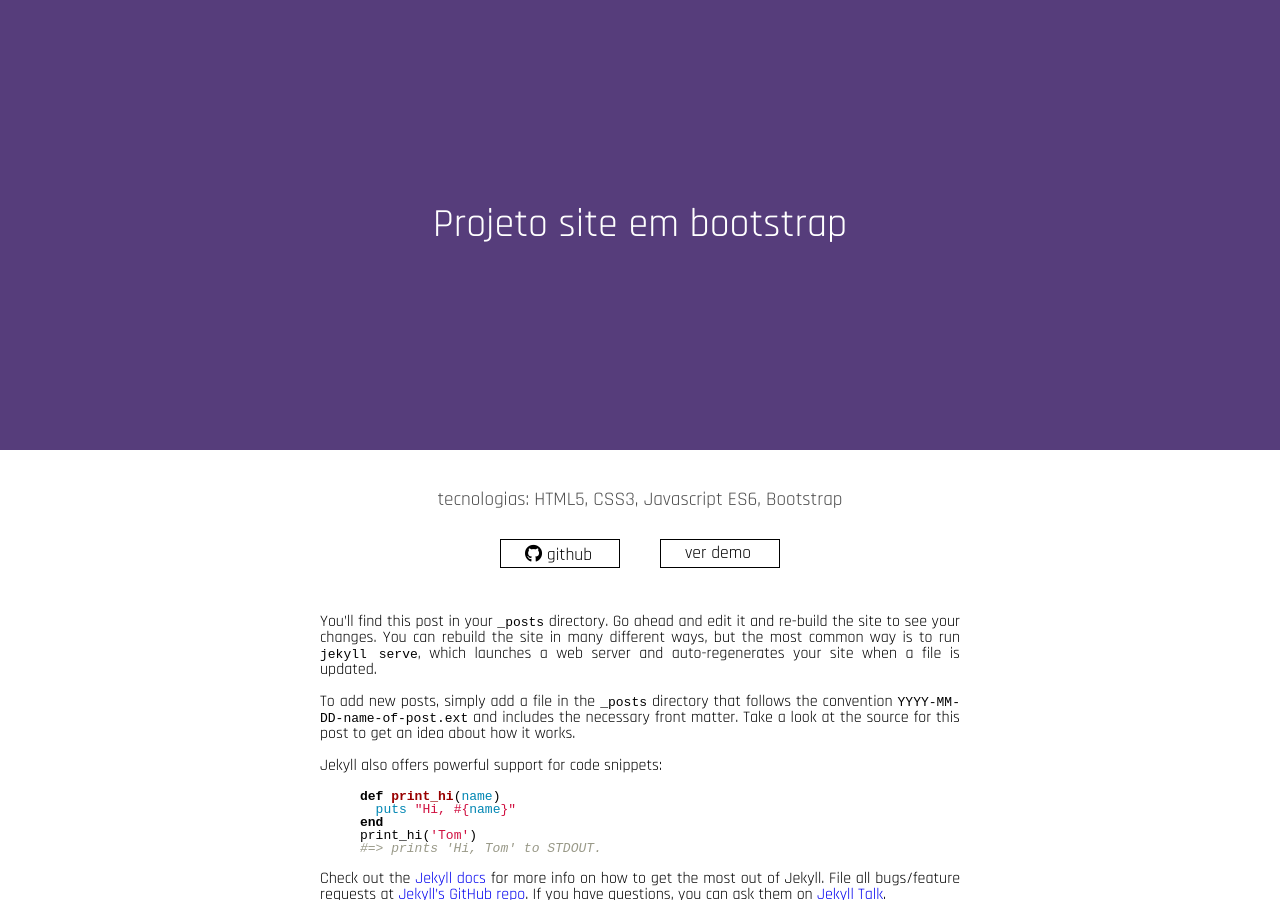
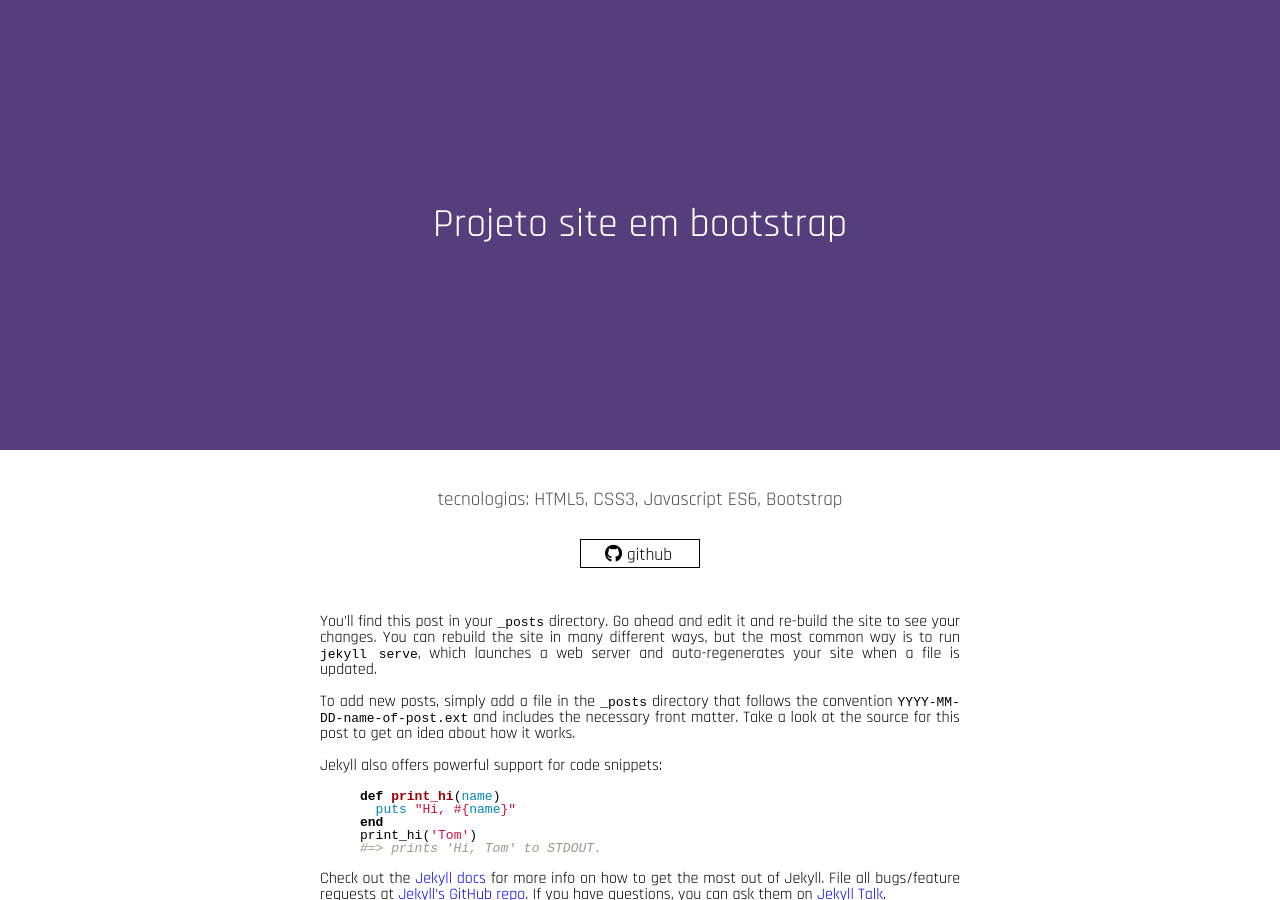
Before and after one commit to felipegs07/monochrome-theme, a Jekyll site: the page built from _posts/2018-08-20-welcome-to-jekyll.markdown, in a window 1280 px wide and 900 px high. Built offline with Jekyll 4.4.1, drawn with Linux system fonts in a browser that asks for light colours; nearby versions of some CDN libraries.

Commit message:
live demo button removed

```diff
--- a/_layouts/post.html
+++ b/_layouts/post.html
@@ -9,7 +9,7 @@ layout: default
     <article class="portfolio-stack">tecnologias: {{ page.stack }}</article>
     <section class="container-buttons-links">
         {% if page.github != null %}<a class="btn-project" href="{{ page.github }}" target="_blank"><i class="fab fa-github"></i>&nbsp;github</a>{% endif %}
-        {% if page.demo != null %}<a class="btn-project" href="{{ page.demo }}" target="_blank">ver demo</a>{% endif %}
+        <!--{% if page.demo != null %}<a class="btn-project" href="{{ page.demo }}" target="_blank">ver demo</a>{% endif %}-->
     </section>
     {{ content }}
 </section>
```
Also changed, not shown: 1 other file.
